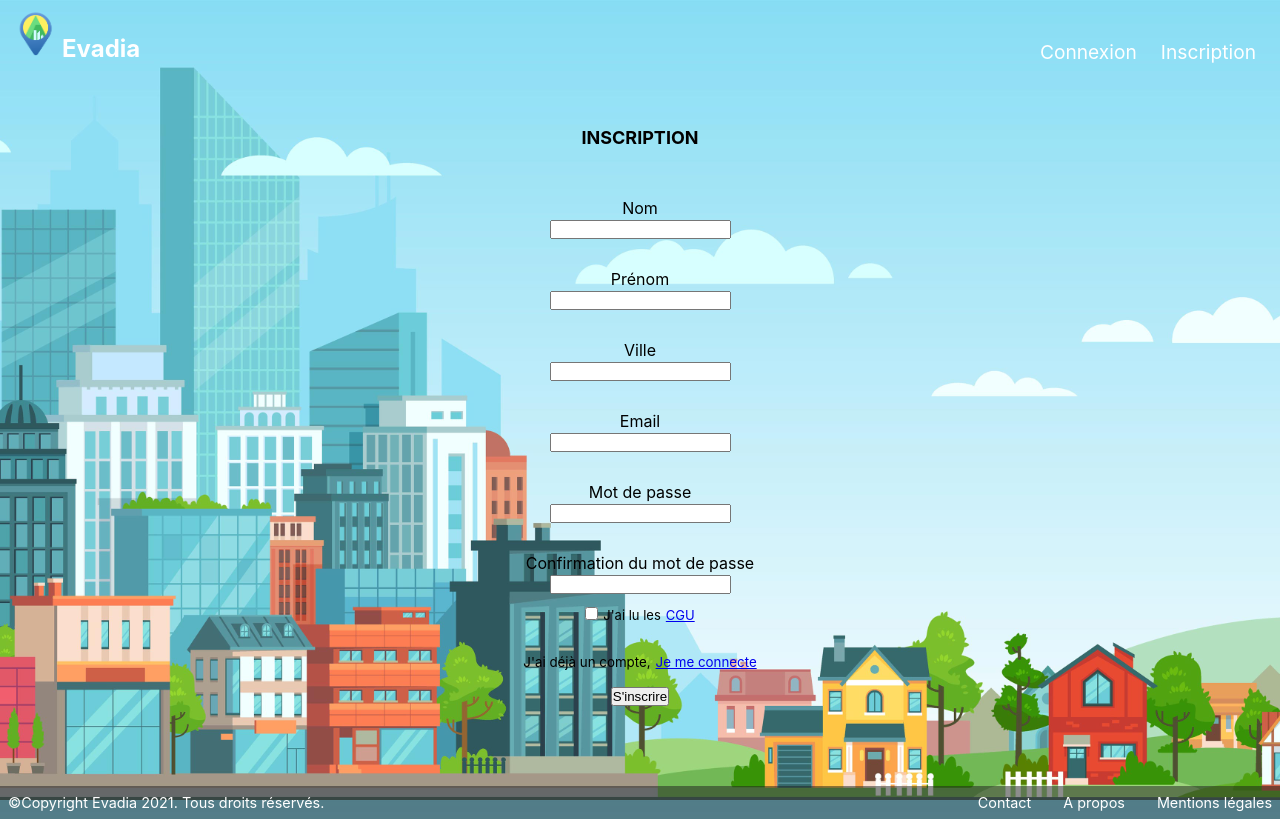
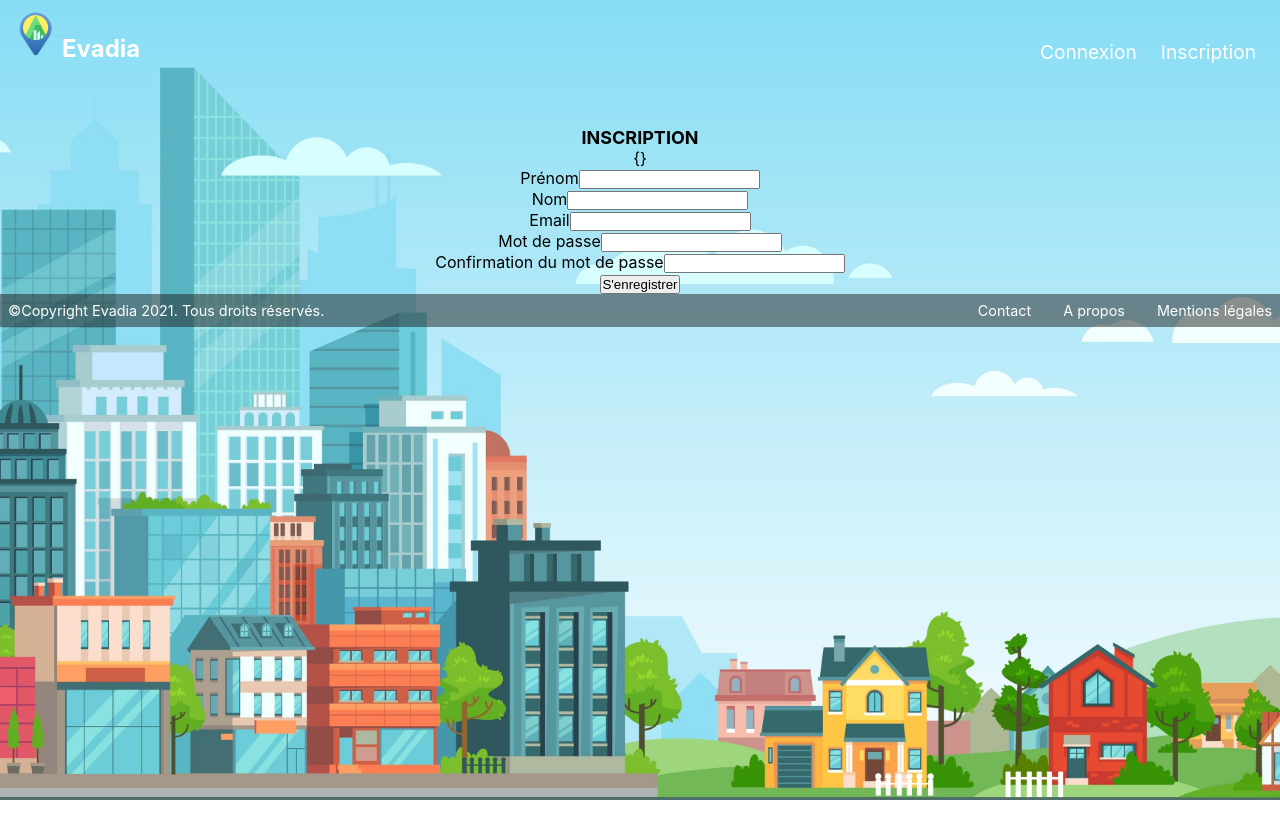
Before and after one commit to Lballanger/Evadia, a React (Vite) app in the folder front/: page /inscription in a window 1280 px wide. Built offline with nearby package versions, Linux system fonts and the light colour scheme.

Commit message:
✨ Begin/add Form component in register page

```diff
--- a/front/src/components/Inscription/index.jsx
+++ b/front/src/components/Inscription/index.jsx
@@ -1,16 +1,114 @@
 /* eslint-disable react/no-unescaped-entities */
-import React from 'react';
+import React, { useState } from 'react';
 import { NavLink } from 'react-router-dom';
+import API from '../../api';
 import Footer from '../Footer';
 import Header from '../Header';
+import Form from '../Shared/Form';
+import Input from '../Shared/Input';
 import './styles.scss';
 
-const Inscription = () => (
+const initialInputs = {
+  firstname: '',
+  lastname: '',
+  email: '',
+  password: '',
+  password_confirm: '',
+};
+
+const Inscription = () => {
+  const [inputs, setInputs] = useState({ ...initialInputs });
+  const [errors, setErrors] = useState({});
+
+  const handleChange = async (event) => {
+    if (errors) {
+      setErrors((state) => {
+        const copy = { ...state };
+        delete copy[event.target.name];
+        return copy;
+      });
+    }
+    setInputs((state) => ({
+      ...state,
+      [event.target.name]: event.target.value,
+    }));
+  };
+
+  const handleSubmit = async (event) => {
+    event.preventDefault();
+    const inputsKeys = Object.keys(inputs);
+    inputsKeys.forEach((key) => {
+      if (!inputs[key].trim().length) {
+        console.log('set error to', key);
+        setErrors((state) => ({
+          ...state,
+          [key]: `${key} est obligatoire`,
+        }));
+      }
+    });
+    if (inputs.password !== inputs.password_confirm) {
+      setErrors((state) => ({
+        ...state,
+        password_confirm:
+          'Le mot de passe de confirmation ne match pas avec le mot de passe saisi.',
+      }));
+    }
+    if (Object.keys(errors).length === 0) {
+      try {
+        const data = await API.doRegister(inputs);
+        console.log(data);
+        setInputs({ ...initialInputs });
+      } catch (err) {
+        console.log('Error register', err);
+      }
+    }
+  };
+
+  return (
     <>
       <Header />
       <div className="inscription">
         <div className="inscription__title">INSCRIPTION</div>
-      <form className="inscription__form">
+        {JSON.stringify(errors)}
+        <Form onSubmit={handleSubmit}>
+          <Input
+            type="text"
+            id="firstname"
+            labelText="Prénom"
+            value={inputs.firstname}
+            onChange={handleChange}
+          />
+          <Input
+            type="text"
+            id="lastname"
+            labelText="Nom"
+            value={inputs.lastname}
+            onChange={handleChange}
+          />
+          <Input
+            type="email"
+            id="email"
+            labelText="Email"
+            value={inputs.email}
+            onChange={handleChange}
+          />
+          <Input
+            type="password"
+            id="password"
+            labelText="Mot de passe"
+            value={inputs.password}
+            onChange={handleChange}
+          />
+          <Input
+            type="password"
+            id="password_confirm"
+            labelText="Confirmation du mot de passe"
+            value={inputs.password_confirm}
+            onChange={handleChange}
+          />
+          <button type="submit">S'enregistrer</button>
+        </Form>
+        {/* <form className="inscription__form">
         <div className="inscription__form__lastname">
           <p>Nom</p>
           <input type="text" />
@@ -67,10 +165,11 @@ const Inscription = () => (
         <div className="inscription__form__alreadyAccount__submit">
           <button type="submit">S'inscrire</button>
         </div>
-      </form>
+      </form> */}
       </div>
       <Footer />
     </>
   );
+};
 
 export default Inscription;
```
Also changed, not shown: 1 other file (tests, documents, lock files or other folders). Lines whose indentation alone changed are shown as unchanged.
